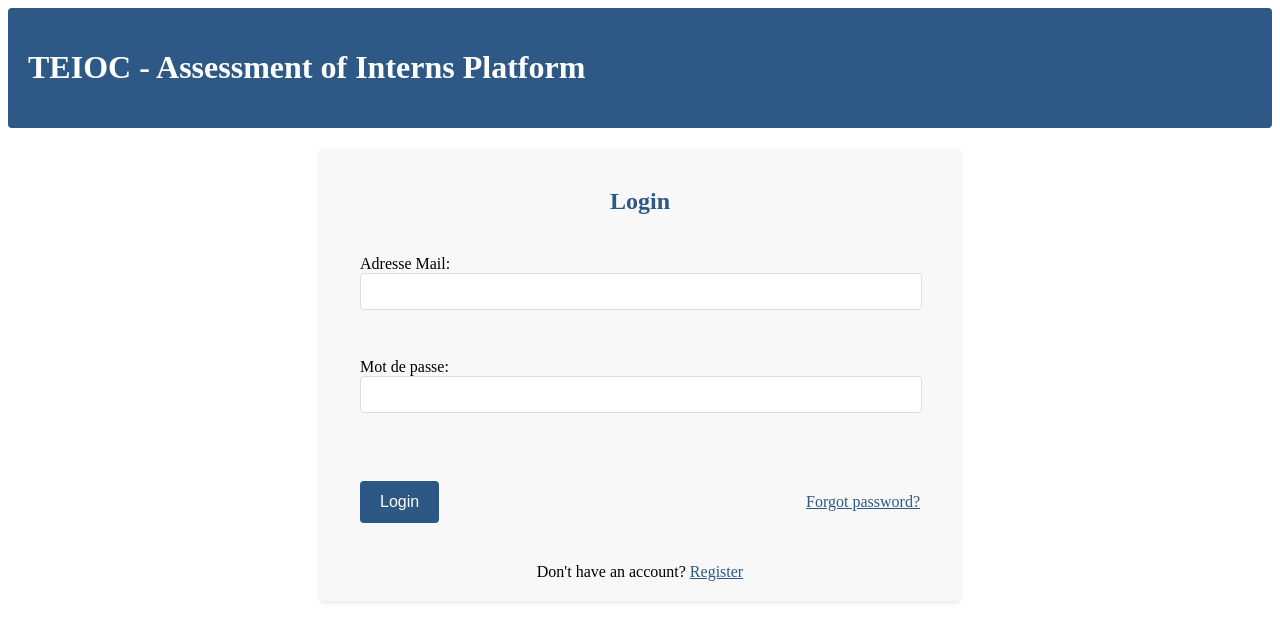
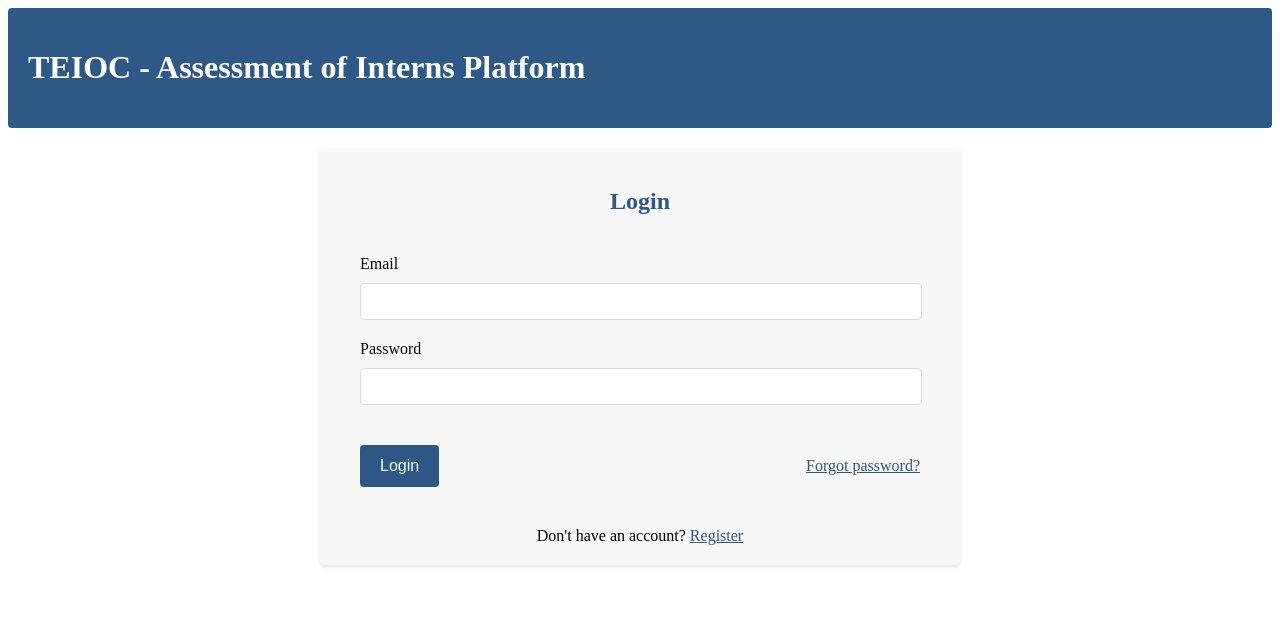
Before and after one commit to TEIOC/teioc-front, a React (Create React App) app: page /login in a window 1280 px wide. Shown: the top 642 px of the page. Built offline with nearby package versions, Linux system fonts and the light colour scheme.

Commit message:
delete unuseful comments

```diff
--- a/src/components/DataTable.js
+++ b/src/components/DataTable.js
@@ -10,11 +10,10 @@ const DataTable = ({ data, columnsToShow, columnTitles }) => {
             if ($.fn.DataTable.isDataTable(tableRef.current)) {
                 $(tableRef.current).DataTable().destroy();
             }
-
             $(tableRef.current).DataTable({
                 data: data,
                 columns: columnsToShow.map(column => ({
-                    title: columnTitles[column], // Utiliser le titre personnalisé
+                    title: columnTitles[column],
                     data: column
                 })),
                 paging: true,
@@ -25,14 +24,14 @@ const DataTable = ({ data, columnsToShow, columnTitles }) => {
                 responsive: true,
             });
         }
-    }, [data, columnsToShow, columnTitles]); // Ajouter columnTitles aux dépendances
+    }, [data, columnsToShow, columnTitles]);
 
     return (
         <table ref={tableRef} className="display">
             <thead>
             <tr>
                 {columnsToShow.map(column => (
-                    <th key={column}>{columnTitles[column]}</th> // Utiliser le titre personnalisé
+                    <th key={column}>{columnTitles[column]}</th>
                 ))}
             </tr>
             </thead>
--- a/src/components/InternList.js
+++ b/src/components/InternList.js
@@ -4,7 +4,6 @@ import { fetchInterns } from '../api/api';
 
 function InternList() {
     const [interns, setInterns] = useState([]);
-
     useEffect(() => {
         fetchInterns()
             .then((data) => {
@@ -12,12 +11,11 @@ function InternList() {
             })
             .catch((error) => console.error('Error fetching interns:', error));
     }, []);
-
-    const columnsToShow = ['id', 'name', 'email']; // Les clés de vos données
+    const columnsToShow = ['id', 'name', 'email'];
     const columnTitles = {
-        id: 'ID', // Titre personnalisé pour 'id'
-        name: 'Name', // Titre personnalisé pour 'name'
-        email: 'Email' // Titre personnalisé pour 'email'
+        id: 'ID',
+        name: 'Name',
+        email: 'Email'
     };
 
     return (
@@ -26,7 +24,7 @@ function InternList() {
             <DataTable
                 data={interns}
                 columnsToShow={columnsToShow}
-                columnTitles={columnTitles} // Passer les titres personnalisés
+                columnTitles={columnTitles}
             />
         </div>
     );
--- a/src/components/LoginForm.js
+++ b/src/components/LoginForm.js
@@ -23,9 +23,9 @@ function LoginForm({ onLoginSuccess }) {
 			}
 
 			const data = await response.json();
-			onLoginSuccess(data); // Callback function to handle the successful login
+			onLoginSuccess(data);
 		} catch (err) {
-			setError(err.message); // Handle and display errors
+			setError(err.message);
 		}
 	};
 
--- a/src/components/Pagination.js
+++ b/src/components/Pagination.js
@@ -1,4 +1,3 @@
-// Pagination.js
 import React from 'react';
 
 function Pagination({ currentPage, pageCount, onPageChange }) {
--- a/src/components/SurveyList.js
+++ b/src/components/SurveyList.js
@@ -1,5 +1,5 @@
 import React, { useState, useEffect } from 'react';
-import DataTable from './DataTable'; // Importez le composant DataTable
+import DataTable from './DataTable';
 import { fetchSurveys } from '../api/api';
 
 function SurveyList() {
@@ -11,10 +11,10 @@ function SurveyList() {
             .catch((error) => console.error('Error fetching surveys:', error));
     }, []);
 
-    const columnsToShow = ['id', 'name']; // Les clés de vos données
+    const columnsToShow = ['id', 'name'];
     const columnTitles = {
-        id: 'ID', // Titre personnalisé pour 'id'
-        name: 'Survey Name' // Titre personnalisé pour 'name'
+        id: 'ID',
+        name: 'Survey Name'
     };
 
     return (
@@ -23,7 +23,7 @@ function SurveyList() {
             <DataTable
                 data={surveys}
                 columnsToShow={columnsToShow}
-                columnTitles={columnTitles} // Passer les titres personnalisés
+                columnTitles={columnTitles}
             />
         </div>
     );
--- a/src/pages/LoginPage/LoginPage.js
+++ b/src/pages/LoginPage/LoginPage.js
@@ -1,79 +1,20 @@
-// LoginPage.js
+import React from 'react';
+import { useNavigate } from 'react-router-dom';
+import LoginForm from '../../components/LoginForm';
+import './LoginPage.css';
 
-import React, { useState } from 'react';
-import { Link, useNavigate } from 'react-router-dom';
-import axios from 'axios';
-import './LoginPage.css'
+function LoginPage() {
+    const navigate = useNavigate();
 
-const api = axios.create({
-    baseURL: 'http://localhost:8080',
-    withCredentials: true,
-});
-
-const LoginForm = () => {
-    const [username, setUsername] = useState('');
-    const [password, setPassword] = useState('');
-    const [error, setError] = useState('');
-    const navigate = useNavigate()
-
-    const handleSubmit = async (e) => {
-        e.preventDefault();
-
-        try {
-            const response = await api.post('/auth/login', {
-                email: username,
-                password: password,
-            });
-
-            // Gérez la réponse de l'API, stockez le jeton, etc.
-            console.log('Authentification réussie:', response.data);
-
-            // Redirigez l'utilisateur vers la page souhaitée.
-            navigate('/intern-home', { state: { internName: response.data.name } });
-        } catch (error) {
-            if (error.response) {
-                // La requête a été effectuée et le serveur a répondu avec un statut de réponse non 2xx.
-                setError('Erreur d\'authentification', error.response.data);
-            } else if (error.request) {
-                // La requête a été effectuée, mais aucune réponse n'a été reçue.
-                setError('Aucune réponse du serveur');
-            } else {
-                // Une erreur s'est produite lors de la configuration de la requête.
-                setError('Erreur lors de la configuration de la requête:', error.message);
-            }
-        }
+    const handleLoginSuccess = (userData) => {
+        navigate('/intern-home', { state: { internName: userData.name } });
     };
 
     return (
-        <div>
-            <div className="header-banner">
-                <h1>TEIOC - Assessment of Interns Platform</h1>
-            </div>
-            <div className="form-container">
-                <h2 className="login-title">Login</h2>
-                <form className="form-style" onSubmit={handleSubmit}>
-                    <label>
-                        Adresse Mail:
-                        <input type="text" value={username} onChange={(e) => setUsername(e.target.value)} />
-                    </label>
-                    <br />
-                    <label>
-                        Mot de passe:
-                        <input type="password" value={password} onChange={(e) => setPassword(e.target.value)} />
-                    </label>
-                    <br />
-                    <div className="form-footer">
-                        <button type="submit" className="button-style">Login</button>
-                        <Link to="/forgot-password" className="link-style">Forgot password?</Link>
-                    </div>
-                </form>
-                {error && <div className="error-message">{error}</div>}
-                <div className="register-section">
-                    Don't have an account? <Link to="/register" className="link-style">Register</Link>
-                </div>
-            </div>
+        <div className="login-page">
+            <LoginForm onLoginSuccess={handleLoginSuccess} />
         </div>
     );
-};
+}
 
-export default LoginForm;
+export default LoginPage;
```
